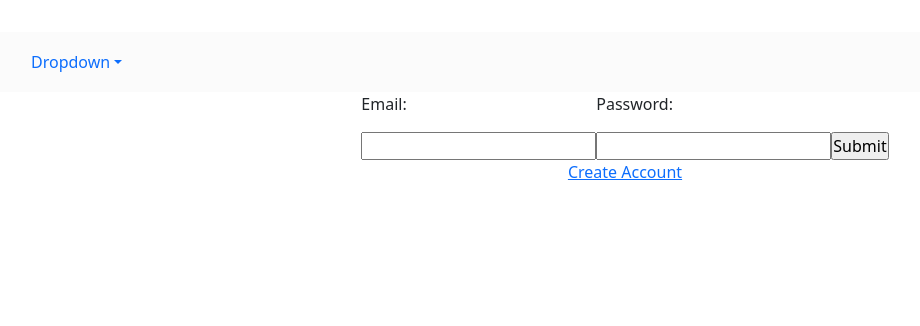
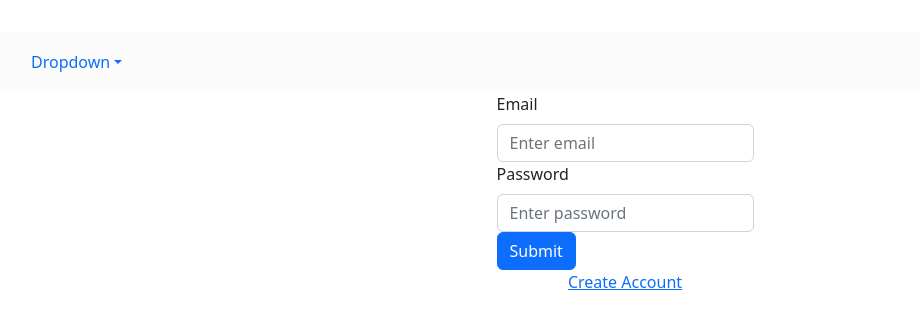
Before and after one commit to AllRightBet/AllRightBetClient, a React (Create React App) app: page / in a window 1280 px wide. Shown: the top 326 px of the page, without its empty margins (15-935 px from the left). Built offline with nearby package versions, Linux system fonts and the light colour scheme.

Commit message:
add login feature

```diff
--- a/src/components/Users/Login/Login.js
+++ b/src/components/Users/Login/Login.js
@@ -1,8 +1,10 @@
 import React, { useState } from "react";
 import { fetchAllUsers } from "../../../api/auth";
 import { useNavigate } from "react-router-dom";
+import Button from "react-bootstrap/Button";
+import Form from "react-bootstrap/Form";
 
-const Login = ({ setUser, user, history }) => {
+const Login = ({ setUser, user }) => {
   // const navigate = useNavigate();
   const [email_input, setEmail] = useState("");
   const [password_input, setPassword] = useState("");
@@ -51,7 +53,6 @@ const Login = ({ setUser, user, history }) => {
         checkIfCredsMatchDb(email_input, password_input, users)
       ) {
         console.log("user signed in");
-        history.push("/");
       } else {
         console.log("Wrong credentials");
       }
@@ -60,29 +61,28 @@ const Login = ({ setUser, user, history }) => {
 
   return (
     <>
-      <form onSubmit={handleSubmit}>
-        <label>
-          <p>Email:</p>
-          <input
-            onChange={(e) => {
-              setEmail(e.target.value);
-            }}
-            type="text"
+      <Form noValidate onSubmit={handleSubmit}>
+        <Form.Group>
+          <Form.Label>Email</Form.Label>
+          <Form.Control
+            type="email"
+            placeholder="Enter email"
+            onChange={(e) => setEmail(e.target.value)}
           />
-        </label>
+        </Form.Group>
+        <Form.Group>
+          <Form.Label>Password</Form.Label>
+          <Form.Control
+            type="password"
+            placeholder="Enter password"
+            onChange={(e) => setPassword(e.target.value)}
+          />
+        </Form.Group>
 
-        <label>
-          <p>Password:</p>
-          <input
-            onChange={(e) => {
-              setPassword(e.target.value);
-            }}
-            type="text"
-          />
-        </label>
-
-        <input type="submit" />
-      </form>
+        <Button variant="primary" type="submit">
+          Submit
+        </Button>
+      </Form>
     </>
   );
 };
```
